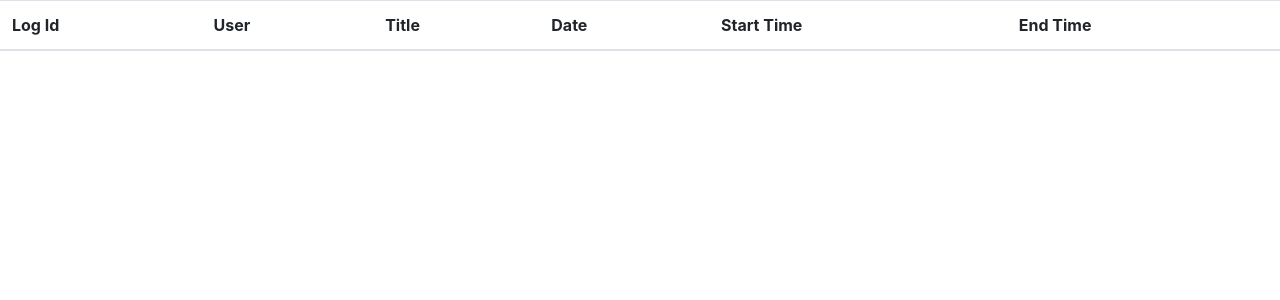
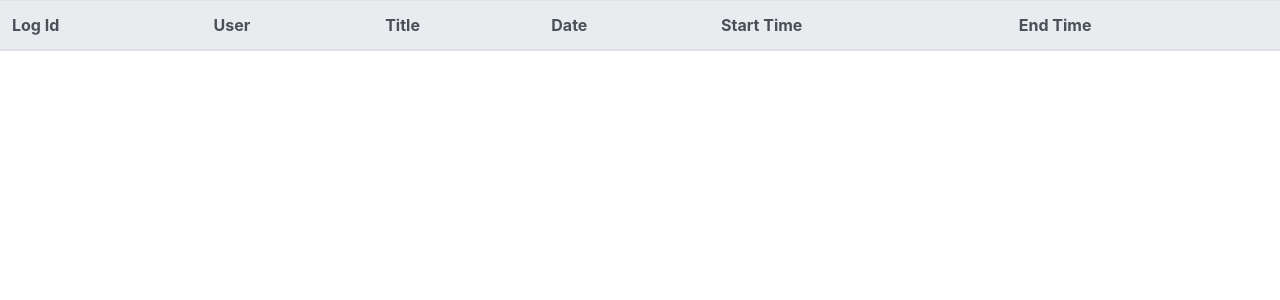
Before and after one commit to bleepster/timelog, a Django app: page /user-logs/ in a window 1280 px wide. Shown: the top 300 px of the page. Run offline with Django 3.2, Linux system fonts and the light colour scheme; lists and menus that the app fills with data are empty; some libraries are stand-ins or nearby versions.

Commit message:
minor tweaks on table

```diff
--- a/userlog/templates/table_view.html
+++ b/userlog/templates/table_view.html
@@ -1,7 +1,8 @@
 {% extends "index.html" %}
 {% block content %}
-<table class="table">
-    <thead>
+<div class="contrainer">
+    <table class="table table-hover">
+        <thead class="thead-light">
             <tr>
                 <th scope="col">Log Id</th>
                 <th scope="col">User</th>
@@ -24,4 +25,5 @@
             {% endfor %}
         </tbody>
     </table>
+</div>
 {% endblock content %}
```
Lines whose indentation alone changed are shown as unchanged.
